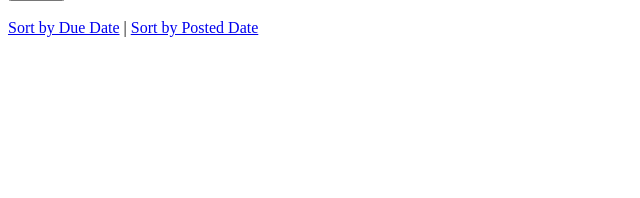
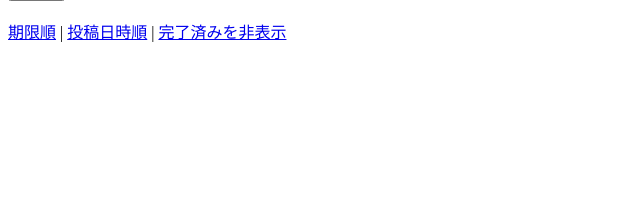
Before and after one commit to s1f102201065/django-test-exercise, a Django app: page / in a window 1280 px wide. Shown: the part 212-410 px from the top of the page, without its empty margins (0-640 px from the left). Run offline with Django 5.2, Linux system fonts and the light colour scheme; data that the repository does not hold is empty.

Commit message:
完了済みを非表示する機能の追加

```diff
--- a/todo/templates/todo/index.html
+++ b/todo/templates/todo/index.html
@@ -28,8 +28,13 @@
     <br>
 
     <div>
-      <a href="{% url 'index' %}?order=due">Sort by Due Date</a> |
-      <a href="{% url 'index' %}?order=post">Sort by Posted Date</a>
+      <a href="{% url 'index' %}?order=due{% if request.GET.hide_completed %}&hide_completed=True{% endif %}">期限順</a> |
+      <a href="{% url 'index' %}?order=post{% if request.GET.hide_completed %}&hide_completed=True{% endif %}">投稿日時順</a> |
+      {% if request.GET.hide_completed %}
+      <a href="{% url 'index' %}?{% if request.GET.order %}order={{ request.GET.order }}{% endif %}">完了済みを表示</a>
+      {% else %}
+      <a href="{% url 'index' %}?hide_completed=True{% if request.GET.order %}&order={{ request.GET.order }}{% endif %}">完了済みを非表示</a>
+      {% endif %}
     </div>
 
     {% for task in tasks %}
--- a/todo/views.py
+++ b/todo/views.py
@@ -15,6 +15,9 @@ def index(request):
         tasks = Task.objects.order_by('due_at')
     else:
         tasks = Task.objects.order_by('-posted_at')
+
+    if request.GET.get('hide_completed'):
+        tasks = tasks.filter(completed=False)
 
     context = {
         'tasks': tasks
```
